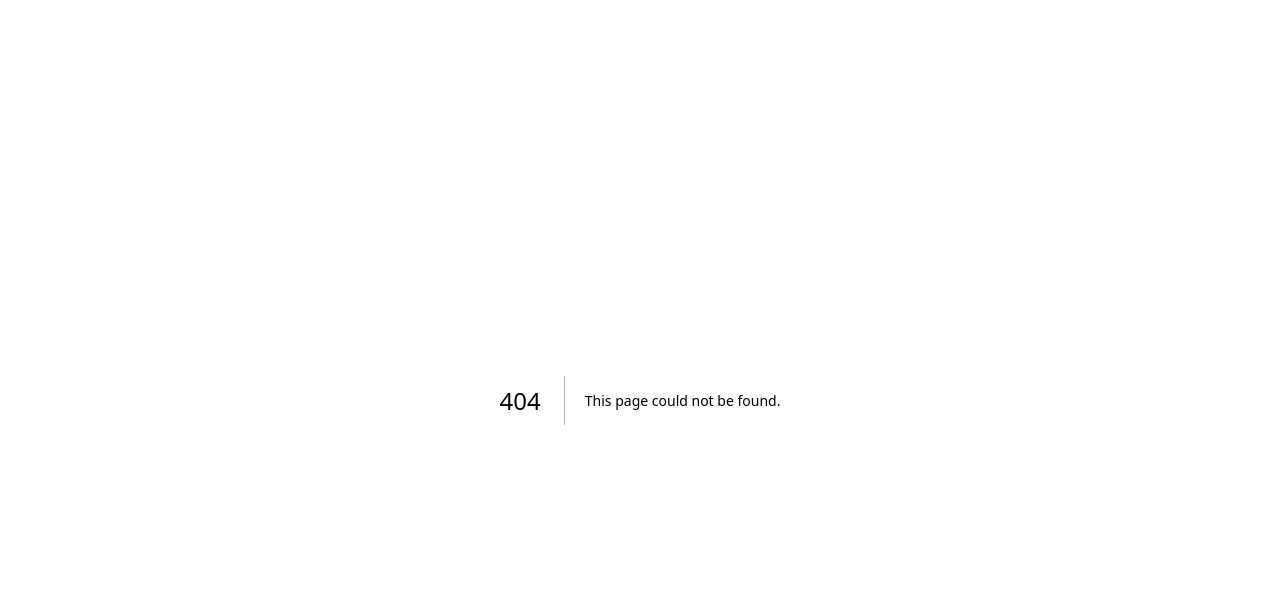
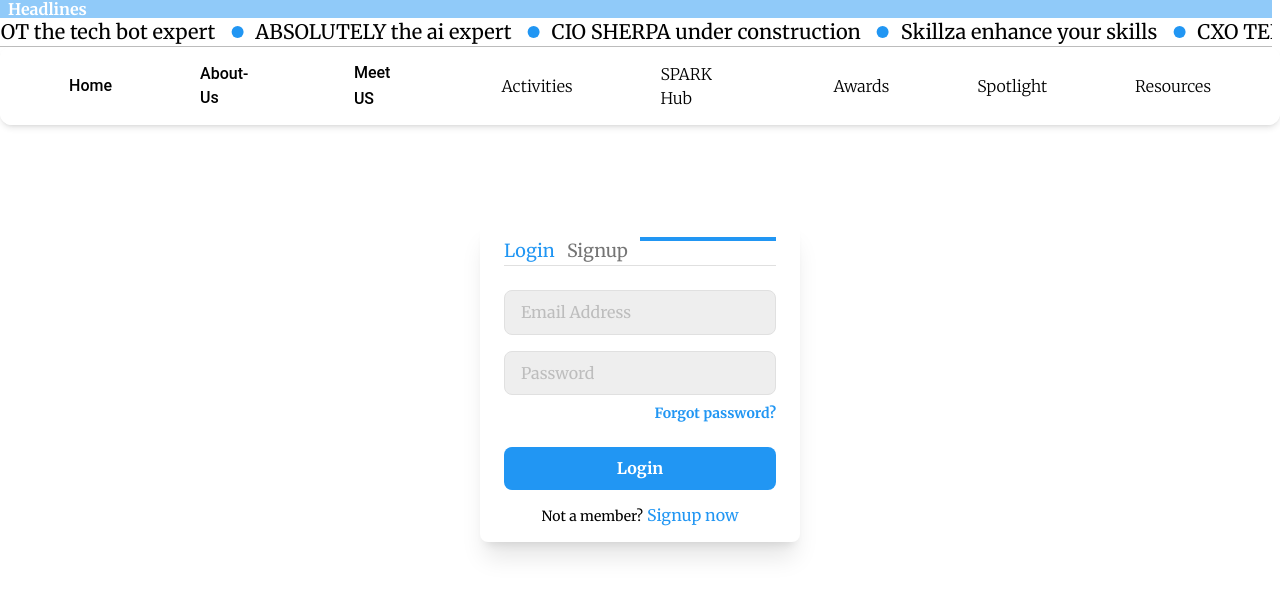
Before and after one commit to Yashc885/CIO-SHERPA, a Next.js app in the folder client/: page /login in a window 1280 px wide. Before the commit this address had no page. Shown: the top 596 px of the page. Built offline with nearby package versions, Linux system fonts and the light colour scheme.

Commit message:
login signup added

```diff
--- /dev/null
+++ b/client/src/app/login/page.js
@@ -0,0 +1,13 @@
+"use client";
+import { NavbarSimple } from "@/components/Common/Navbar";
+import Login from "./../../components/Login/Login.jsx";
+import Slider from "@/components/Common/Slider.jsx"
+export default function page() {
+  return (
+    <div>
+      <Slider />
+      <NavbarSimple />
+        <Login />
+    </div>
+  );
+}
--- /dev/null
+++ b/client/src/app/signup/page.js
@@ -0,0 +1,13 @@
+"use client";
+import { NavbarSimple } from "@/components/Common/Navbar";
+import Login from "./../../components/Login/Login.jsx";
+import Slider from "@/components/Common/Slider.jsx"
+export default function page() {
+  return (
+    <div>
+      <Slider />
+      <NavbarSimple />
+        <Login />
+    </div>
+  );
+}
--- /dev/null
+++ b/client/src/components/Login/Login.jsx
@@ -0,0 +1,59 @@
+import React, { useState } from 'react';
+
+const Login = () => {
+  const [formType, setFormType] = useState('login');
+
+  const handleFormChange = (event) => {
+    setFormType(event.target.id);
+  };
+
+  return (
+    <div className="max-w-xs mx-auto mt-24 shadow-xl rounded-lg  bg-white rounded-lg shadow-lg overflow-hidden">
+      <div className="px-6 py-4">
+        <div className="flex justify-between border-b border-gray-300">
+          <input type="radio" name="slide" id="login" checked={formType === 'login'} onChange={handleFormChange} className="hidden" />
+          <input type="radio" name="slide" id="signup" checked={formType === 'signup'} onChange={handleFormChange} className="hidden" />
+          <label htmlFor="login" className={`text-lg font-medium cursor-pointer ${formType === 'login' ? 'text-blue-500' : 'text-gray-600'}`}>Login</label>
+          <label htmlFor="signup" className={`text-lg font-medium cursor-pointer ${formType === 'signup' ? 'text-blue-500' : 'text-gray-600'}`}>Signup</label>
+          <div className="h-1 w-1/2 bg-blue-500"></div>
+        </div>
+        <div className="mt-6">
+          <form action="#" className={` ${formType === 'login' ? 'block' : 'hidden'}`}>
+            <div className="mt-4">
+              <input type="text" placeholder="Email Address" className="w-full px-4 py-3 rounded-lg bg-gray-200 border border-gray-300 focus:outline-none focus:bg-white focus:border-blue-500" required />
+            </div>
+            <div className="mt-4">
+              <input type="password" placeholder="Password" className="w-full px-4 py-3 rounded-lg bg-gray-200 border border-gray-300 focus:outline-none focus:bg-white focus:border-blue-500" required />
+            </div>
+            <div className="mt-2 text-right">
+              <a href="#" className="text-sm font-semibold text-blue-500">Forgot password?</a>
+            </div>
+            <div className="mt-6">
+              <button type="submit" className="w-full py-3 rounded-lg bg-blue-500 text-white font-semibold hover:bg-blue-600 focus:outline-none focus:bg-blue-600">Login</button>
+            </div>
+            <div className="mt-4 text-center">
+              <span className="text-sm font-medium">Not a member?</span>
+              <a href="/signup" className="text-blue-500 ml-1">Signup now</a>
+            </div>
+          </form>
+          <form action="#" className={` ${formType === 'signup' ? 'block' : 'hidden'}`}>
+            <div className="mt-4">
+              <input type="text" placeholder="Email Address" className="w-full px-4 py-3 rounded-lg bg-gray-200 border border-gray-300 focus:outline-none focus:bg-white focus:border-blue-500" required />
+            </div>
+            <div className="mt-4">
+              <input type="password" placeholder="Password" className="w-full px-4 py-3 rounded-lg bg-gray-200 border border-gray-300 focus:outline-none focus:bg-white focus:border-blue-500" required />
+            </div>
+            <div className="mt-4">
+              <input type="password" placeholder="Confirm password" className="w-full px-4 py-3 rounded-lg bg-gray-200 border border-gray-300 focus:outline-none focus:bg-white focus:border-blue-500" required />
+            </div>
+            <div className="mt-6">
+              <button type="submit" className="w-full py-3 rounded-lg bg-blue-500 text-white font-semibold hover:bg-blue-600 focus:outline-none focus:bg-blue-600">Signup</button>
+            </div>
+          </form>
+        </div>
+      </div>
+    </div>
+  );
+};
+
+export default Login;
```
